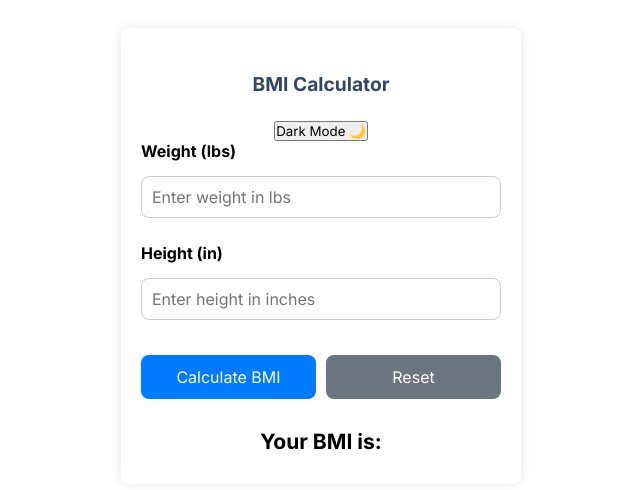
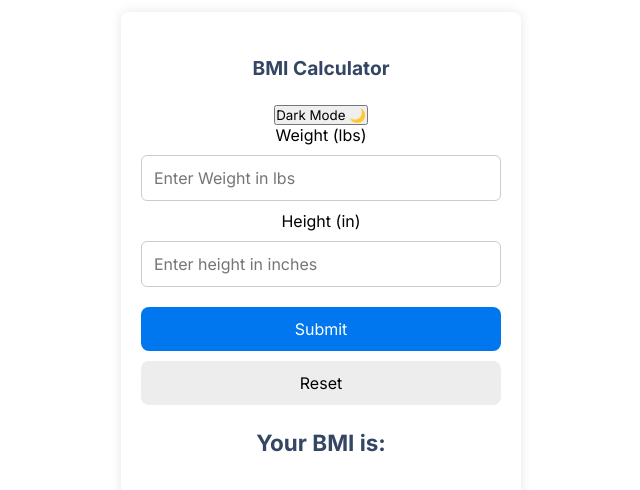
Before and after one commit to iiitl/bmi_calculator, a React (Create React App) app: page / in a window 1280 px wide. Shown: the part 144-634 px from the top of the page, without its empty margins (319-959 px from the left). Built offline with nearby package versions, Linux system fonts and the light colour scheme.

Commit message:
issueres

```diff
--- a/src/App.css
+++ b/src/App.css
@@ -145,7 +145,6 @@
   .container {
     width: 90%;
   }
-
   .btn {
     font-size: 14px;
     padding: 10px;
--- a/src/App.js
+++ b/src/App.js
@@ -1,105 +1,95 @@
-import "./App.css";
-import "./index.css";
-import React, { useState } from "react";
+import './App.css';
+import './index.css';
+import React, { useState } from 'react';
 
 function App() {
-  const [weight, setWeight] = useState("");
-  const [height, setHeight] = useState("");
-  const [bmi, setBmi] = useState("");
-  const [message, setMessage] = useState("");
-  const [error, setError] = useState("");
+  const [weight, setWeight] = useState('');
+  const [height, setHeight] = useState('');
+  const [bmi, setBmi] = useState('');
+  const [message, setMessage] = useState('');
+  const [error, setError] = useState('');
   const [showDialog, setShowDialog] = useState(false);
+
   const [darkMode, setDarkMode] = useState(false);
 
-  const BMI_MULTIPLIER = 703; // Standardized BMI calculation
-
-  const calcBmi = (event) => {
+  let calcBmi = (event) => {
     event.preventDefault();
 
     let weightNum = parseFloat(weight);
     let heightNum = parseFloat(height);
 
     if (isNaN(weightNum) || isNaN(heightNum) || weightNum <= 0 || heightNum <= 0) {
-      setError("Please enter valid positive numbers for weight and height.");
+      setError('Please enter valid positive numbers for weight and height.');
       setShowDialog(true);
       return;
     }
 
-    let bmiValue = (weightNum / (heightNum * heightNum)) * BMI_MULTIPLIER;
+    let bmiValue = (weightNum / (heightNum * heightNum)) * 703;
     setBmi(bmiValue.toFixed(1));
 
-    setMessage(
-      bmiValue < 18.5
-        ? "You are underweight"
-        : bmiValue < 25
-        ? "You have a healthy weight"
-        : "You are overweight"
-    );
+    if (bmiValue < 18.5) {
+      setMessage('You are underweight');
+    } else if (bmiValue >= 18.5 && bmiValue < 25) {
+      setMessage('You have a healthy weight');
+    } else {
+      setMessage('You are overweight');
+    }
   };
-
-  const resetForm = () => {
-    setWeight("");
-    setHeight("");
-    setBmi("");
-    setMessage("");
+  let resetForm = () => {
+    setWeight('');
+    setHeight('');
+    setBmi('');
+    setMessage('');
   };
 
   return (
-    <div className={`app ${darkMode ? "dark" : "light"}`}>
-      <div className="container">
-        <h2 className="center">BMI Calculator</h2>
+    <div className={`app ${darkMode ? 'dark' : 'light'}`}>
+      <div className='container'>
+        <h2 className='center'>BMI Calculator</h2>
 
         {/* Dark Mode Toggle Button */}
         <button className="toggle-btn" onClick={() => setDarkMode(!darkMode)}>
-          {darkMode ? "Light Mode ☀️" : "Dark Mode 🌙"}
+          {darkMode ? 'Light Mode ☀️' : 'Dark Mode 🌙'}
         </button>
 
         <form onSubmit={calcBmi}>
-          <div className="input-group">
+          <div>
             <label>Weight (lbs)</label>
             <input
               type="number"
-              placeholder="Enter weight in lbs"
+              placeholder='Enter Weight in lbs'
               value={weight}
               onChange={(e) => setWeight(e.target.value)}
               min="1"
             />
           </div>
-
-          <div className="input-group">
+          <div>
             <label>Height (in)</label>
             <input
               type="number"
-              placeholder="Enter height in inches"
+              placeholder='Enter height in inches'
               value={height}
               onChange={(e) => setHeight(e.target.value)}
               min="1"
             />
           </div>
-
-          <div className="button-group">
-            <button className="btn primary" type="submit">
-              Calculate BMI
-            </button>
-            <button className="btn secondary" type="button" onClick={resetForm}>
-              Reset
-            </button>
+          <div>
+            <button className='btn' type='submit'>Submit</button>
+            <button className='btn btn-outline' type='button' onClick={resetForm}>Reset</button>
           </div>
         </form>
 
-        <div className="result">
+        <div className='center'>
           <h3>Your BMI is: {bmi}</h3>
           <p>{message}</p>
         </div>
       </div>
 
-      {/* Dialog Box */}
+      {/* dialog box  */}
       {showDialog && (
         <div className="dialog-box">
           <p>{error}</p>
-          <button className="dialog-btn" onClick={() => setShowDialog(false)}>
-            OK
-          </button>
+          <button className="dialog-btn" onClick={() => setShowDialog(false)}>OK</button>
         </div>
       )}
     </div>
```
